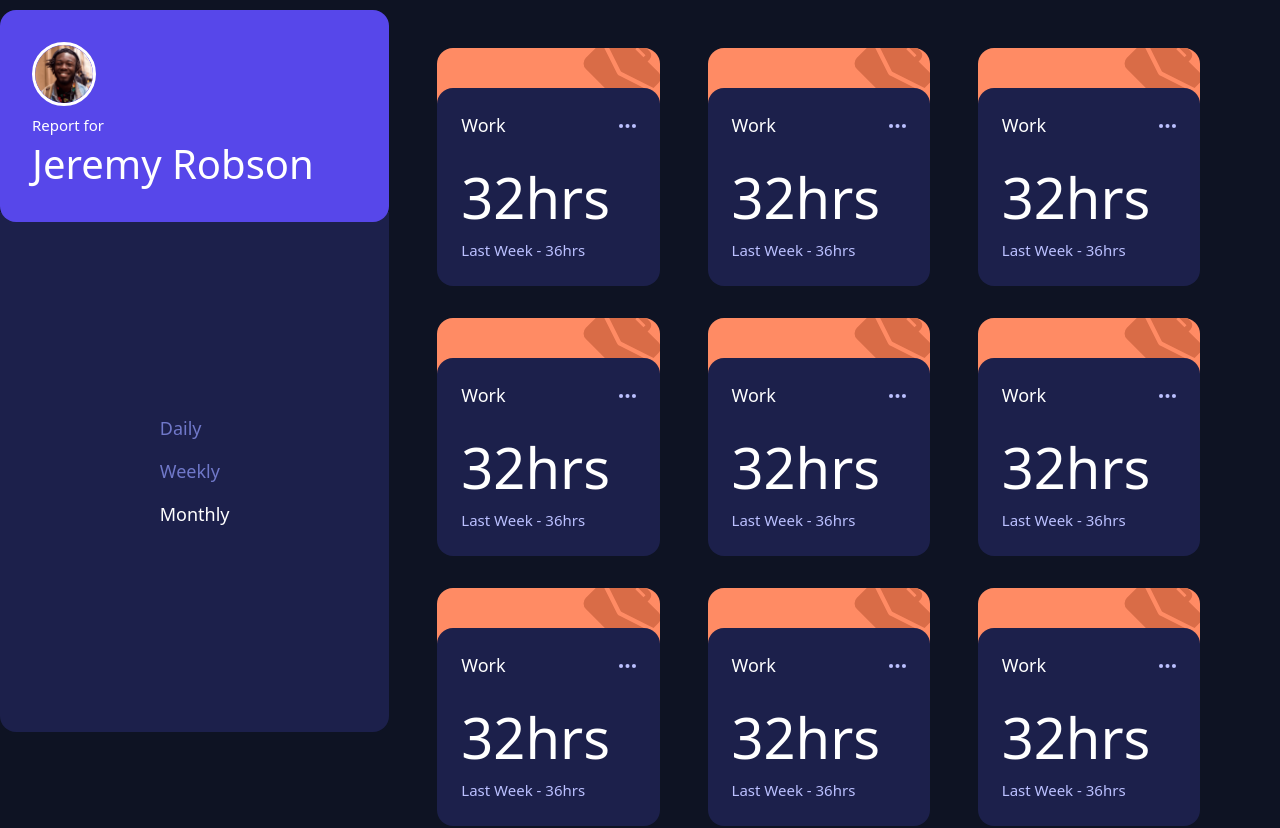
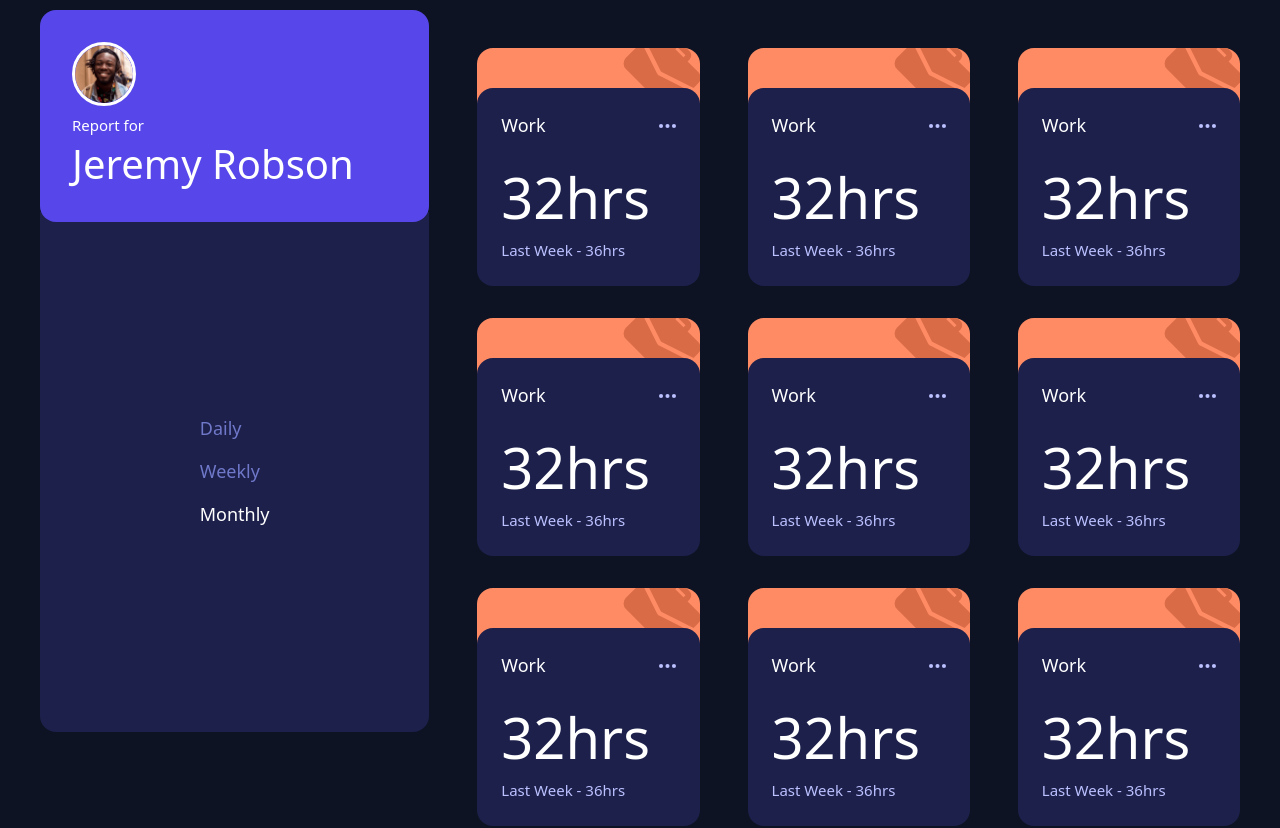
Before and after one commit to NarelaCamara/time-tracking-dashboard, a React (Vite) app: page / in a window 1280 px wide. Shown: the top 828 px of the page. Built offline with nearby package versions, Linux system fonts and the light colour scheme.

Commit message:
feat: desing finale

```diff
--- a/src/App.tsx
+++ b/src/App.tsx
@@ -54,7 +54,7 @@ function App() {
   ];
   return (
     <>
-      <div className="bg-[#0E1323] max-md:min-w-[320px] max-md:max-w-[450px] lg:max-w-[1200px] ">
+      <div className="grid items-center justify-items-center min-h-screen mx-auto bg-[#0E1323] max-md:min-w-[320px] max-md:max-w-[450px] md:max-w-[650px] lg:max-w-[1200px] ">
         <div className="grid grid-cols-1 lg:grid-cols-3 lg:grid-rows-1 lg:gap-4 w-full">
           <div className="lg:h-[520px] lg:col-span-1 sticky top-0 z-10">
             <Profile image={jeremy} />
```
